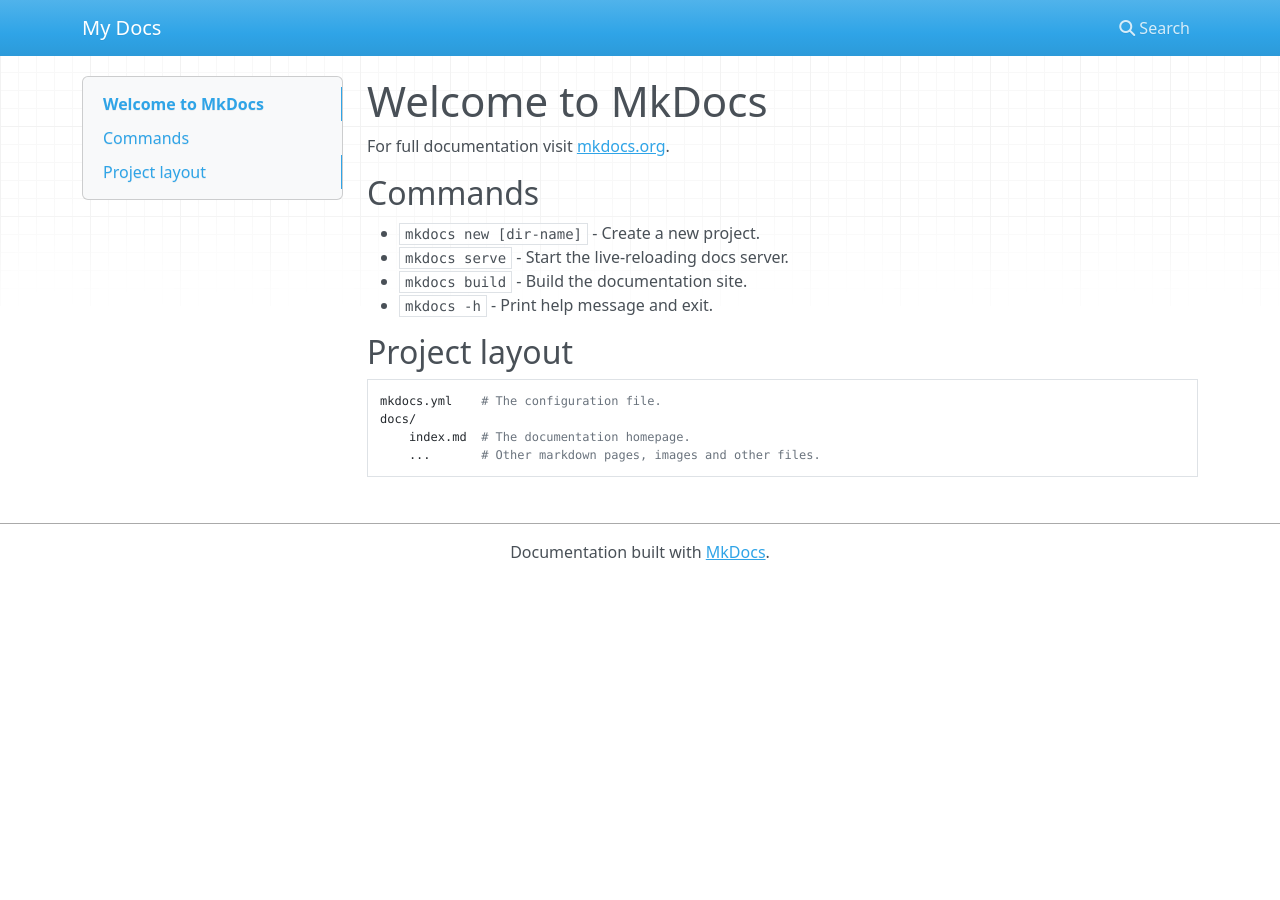
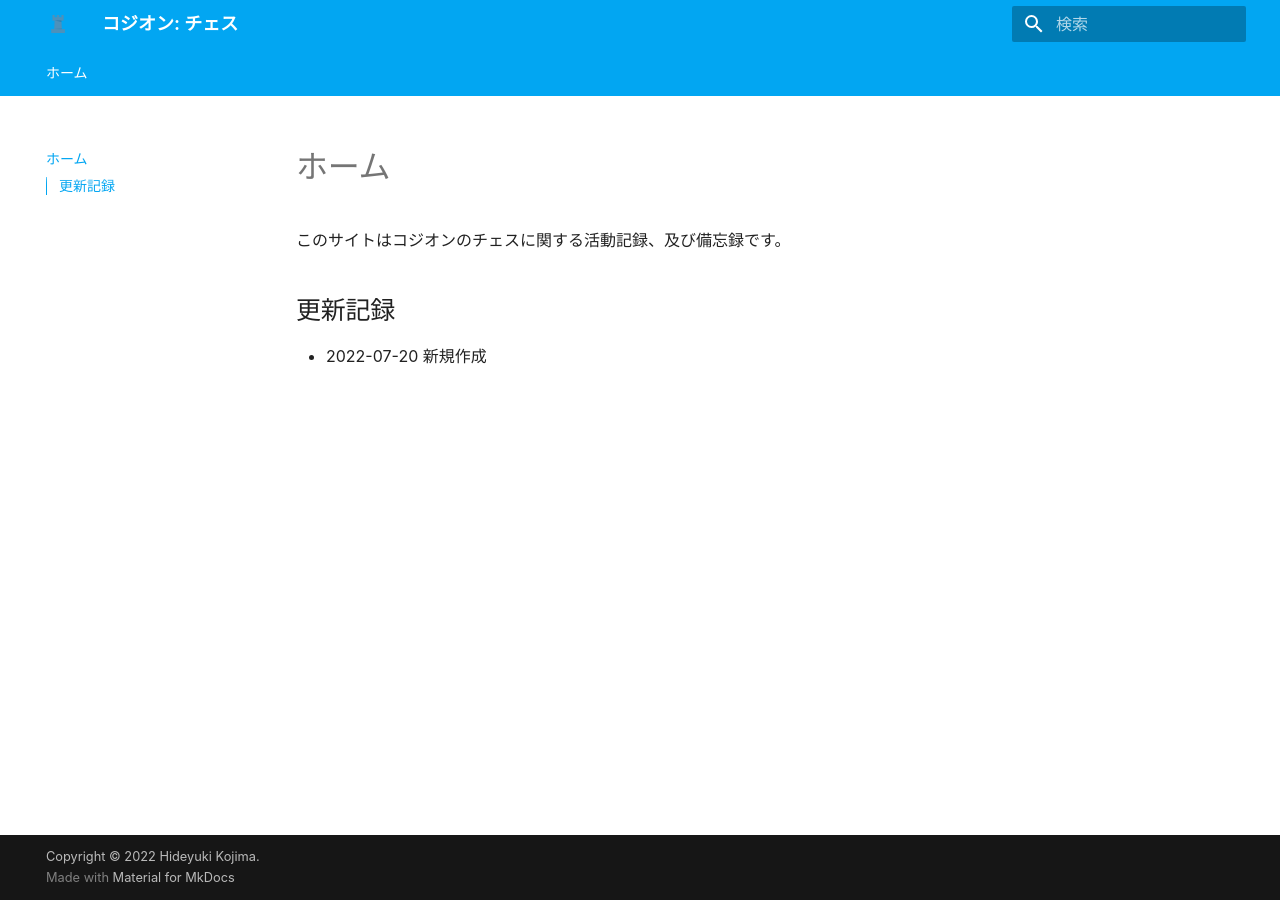
Before and after one commit to kojion/chess, an MkDocs documentation site: the page built from docs/index.md, in a window 1280 px wide. Built offline with MkDocs 1.6.1 and Material for MkDocs 9.7.7, drawn with Linux system fonts in a browser that asks for light colours; nearby versions of some CDN libraries; some web fonts are replaced.

Commit message:
mkdocs.yml 設定, ロゴ配置, 外部 CSS/JS

```diff
--- a/docs/index.md
+++ b/docs/index.md
@@ -1,17 +1,7 @@
-# Welcome to MkDocs
+# ホーム
 
-For full documentation visit [mkdocs.org](https://www.mkdocs.org).
+このサイトはコジオンのチェスに関する活動記録、及び備忘録です。
 
-## Commands
+## 更新記録
 
-* `mkdocs new [dir-name]` - Create a new project.
-* `mkdocs serve` - Start the live-reloading docs server.
-* `mkdocs build` - Build the documentation site.
-* `mkdocs -h` - Print help message and exit.
-
-## Project layout
-
-    mkdocs.yml    # The configuration file.
-    docs/
-        index.md  # The documentation homepage.
-        ...       # Other markdown pages, images and other files.
+* 2022-07-20 新規作成
--- a/mkdocs.yml
+++ b/mkdocs.yml
@@ -1 +1,40 @@
-site_name: My Docs
+site_name: 'コジオン: チェス'
+site_description: 'チェスの備忘録です。'
+site_author: 'Hideyuki Kojima'
+site_url: 'https://kojion.github.io/chess/'
+copyright: 'Copyright © 2022 Hideyuki Kojima.'
+use_directory_urls: false
+
+theme:
+  name: 'material'
+  language: 'ja'
+  logo: assets/images/logo.png
+  palette:
+    primary: 'light blue'
+    accent: 'orange'
+  font:
+    text: 'BIZ UDPGothic'
+    code: 'Consolas'
+  features:
+    - navigation.tabs
+    - navigation.top
+    - toc.integrate
+
+extra_css:
+  - assets/extra.css
+
+extra_javascript:
+  - assets/extra.js
+
+plugins:
+  - search:
+      lang: ja
+
+markdown_extensions:
+  - admonition
+  - footnotes
+  - codehilite:
+      linenums: true
+  - def_list
+  - pymdownx.tasklist:
+      custom_checkbox: true
```
Also changed, not shown: docs/assets/extra.css (added), docs/assets/extra.js (added), docs/assets/images/favicon.png (added), docs/assets/images/logo.png (added), 1 other file.
